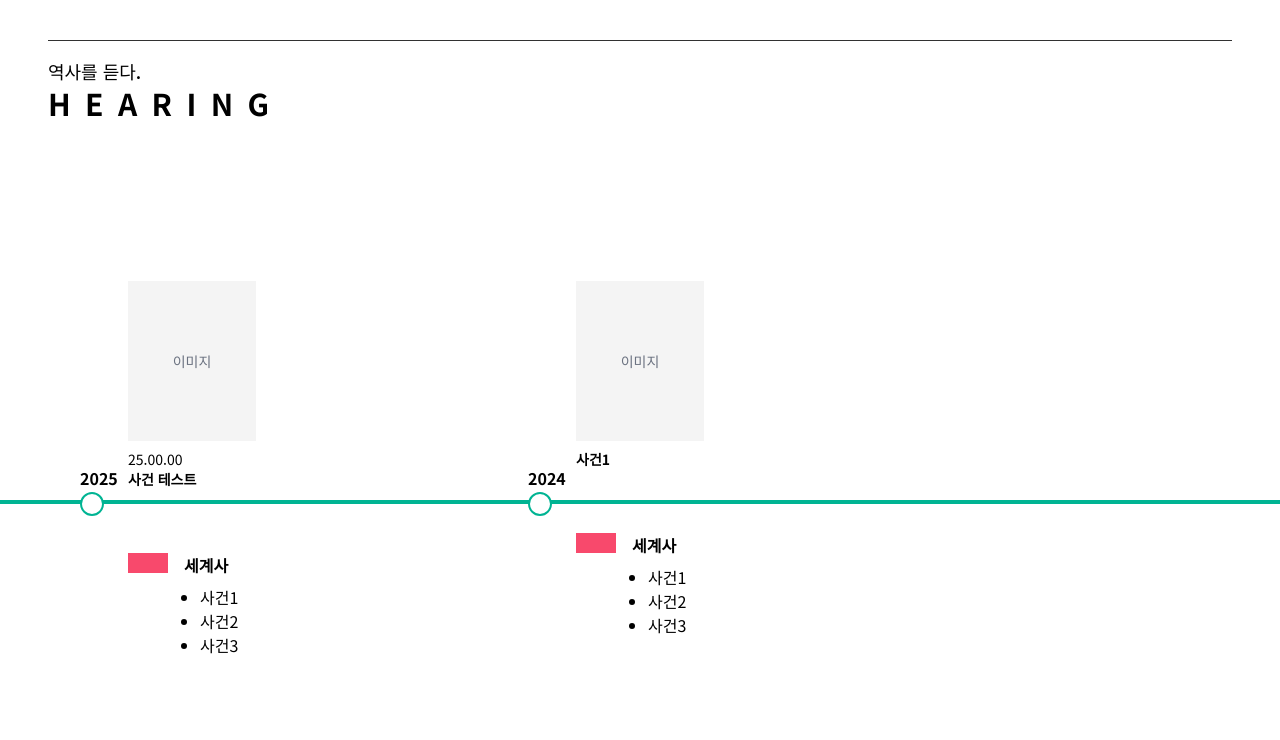
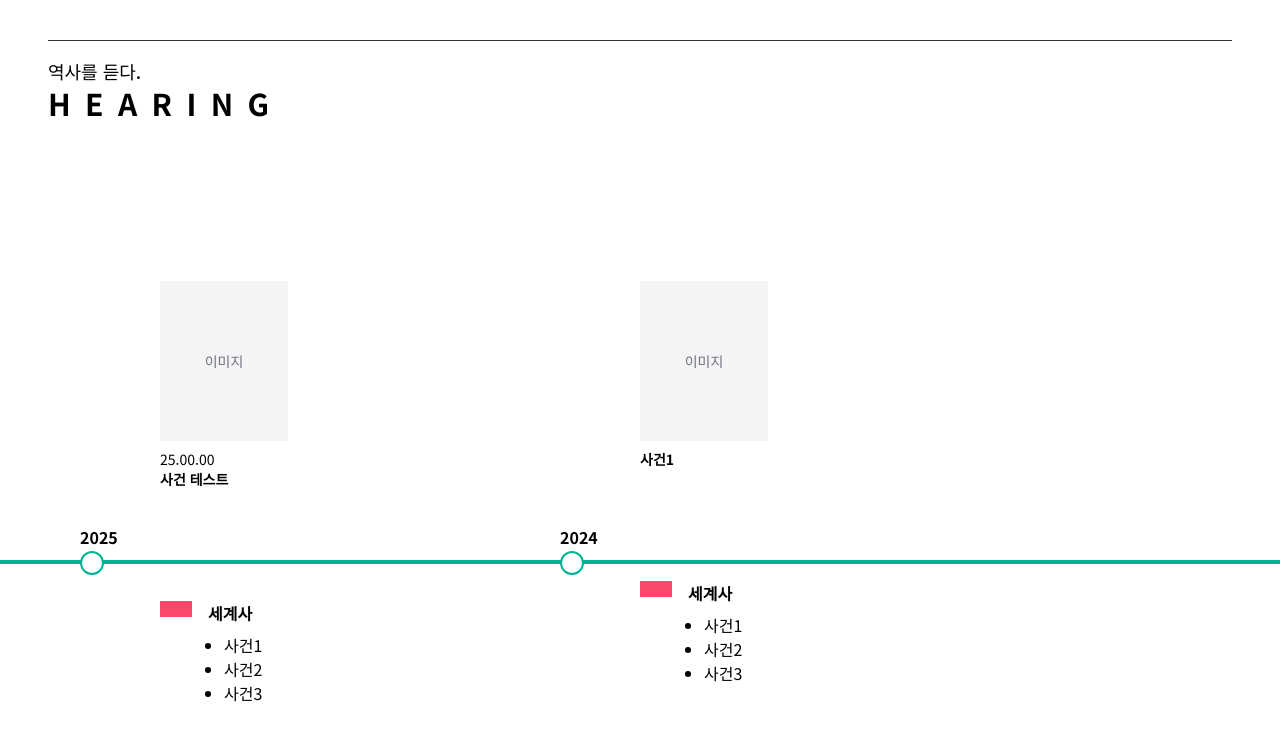
Before and after one commit to team-hearing/hearing-frontend, a Next.js app: page /timeline in a window 1280 px wide. Shown: the top 740 px of the page. Built offline with nearby package versions, Linux system fonts and the light colour scheme.

Commit message:
style: 타임라인 기본영역 맞춤

```diff
--- a/src/app/timeline/page.tsx
+++ b/src/app/timeline/page.tsx
@@ -33,7 +33,7 @@ export default function Timeline() {
       </div>
 
       {/* 타임라인 선 */}
-      <div className="absolute left-0 top-[500px] w-full h-1 bg-primary z-0" />
+      <div className="absolute left-0 top-[560px] w-full h-1 bg-primary z-0" />
 
       {/* 가로 스크롤 타임라인 영역 */}
       <div
@@ -51,9 +51,9 @@ export default function Timeline() {
             <div key={block.year} className="flex flex-col">
 
               {/* 상단 영역 */}
-              <div className="relative">
+              <div className="relative mb-24">
                 {/* 이미지 */}
-                <div className="pl-20">
+                <div className="pl-28">
                   <div className="w-32 h-40 bg-gray-light flex items-center justify-center text-sm text-gray-500 mb-2">
                     이미지
                   </div>
@@ -61,14 +61,14 @@ export default function Timeline() {
 
                 {/* 제목/날짜 */}
                 {block.events[0] && (
-                  <div className="pl-20 text-start mb-4">
+                  <div className="pl-28 text-start mb-4">
                     <p className="text-sm font-regular">{block.events[0].date}</p>
                     <p className="text-sm font-bold">{block.events[0].title}</p>
                   </div>
                 )}
 
                 {/* 연도 마커 */}
-                <div className="absolute left-8 top-[185px] z-10">
+                <div className="absolute left-8 top-[244px] z-10">
                   <p className="text-center text-body font-bold">{block.year}</p>
                   <div className="w-6 h-6 rounded-full border-2 border-primary bg-white flex items-center justify-center">
                   </div>
@@ -76,8 +76,8 @@ export default function Timeline() {
               </div>
 
               {/* 하단 영역 - 세계사 리스트 */}
-              <div className="flex items-start gap-2 mt-12 pl-20">
-                <div className="bg-secondary w-10 h-5 flex items-center justify-center"></div>
+              <div className="flex items-start gap-2 pl-28">
+                <div className="bg-secondary w-8 h-4 flex items-center justify-center"></div>
                 <div className="ml-2">
                   <p className="font-bold mb-2">세계사</p>
                   <ul className="list-disc pl-4">
```
